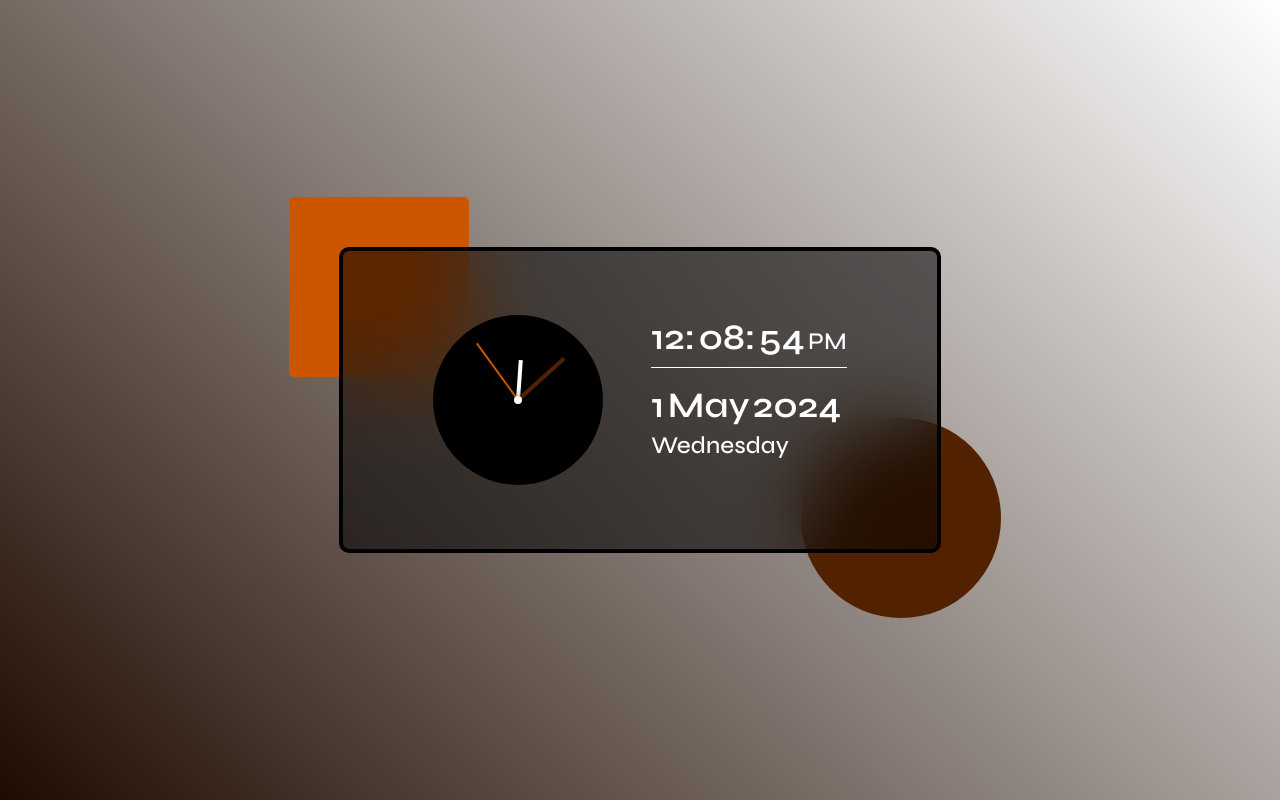
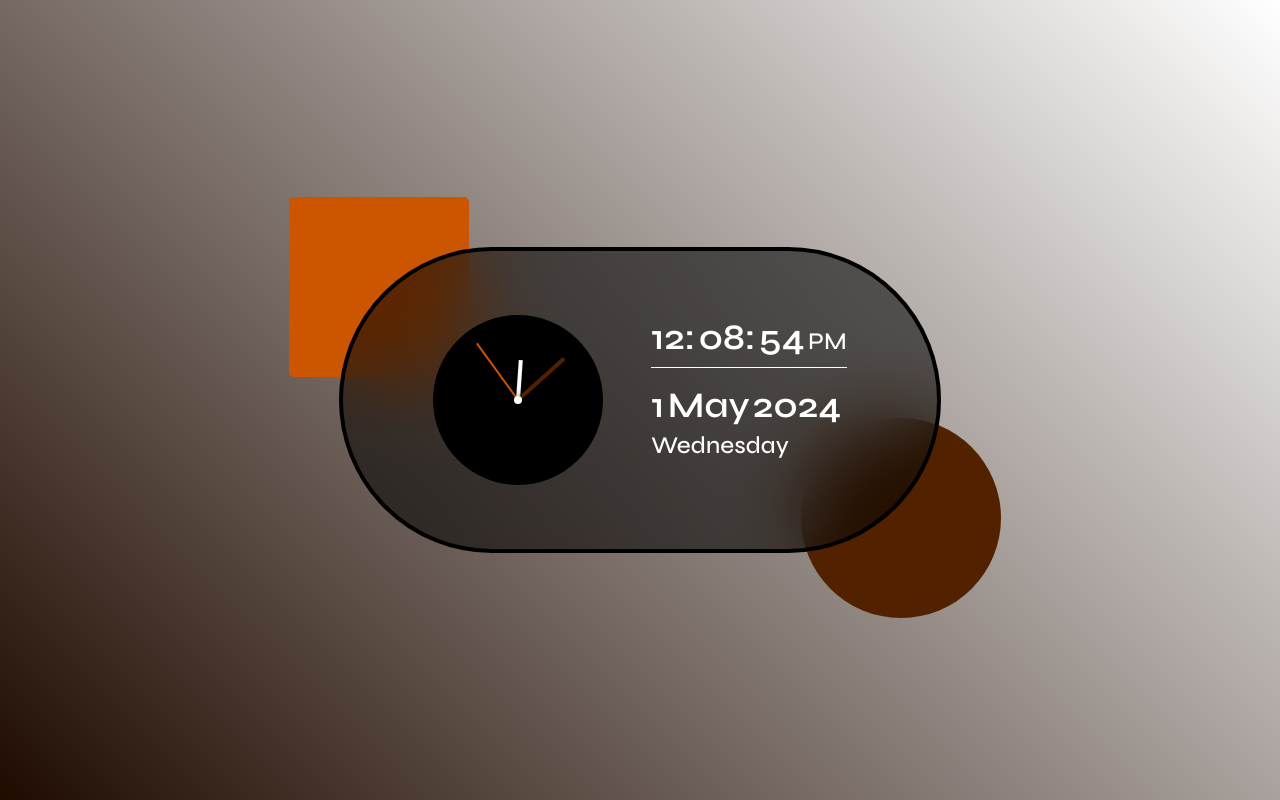
Before and after one commit to TshiamoMog/TshiamoMog.github.io, a plain HTML site: page digital-clock/index.html in a window 1280 px wide. Drawn offline with Linux system fonts and the light colour scheme.

Commit message:
Update Style

```diff
--- a/digital-clock/style.css
+++ b/digital-clock/style.css
@@ -57,7 +57,7 @@ body {
     justify-content: center;
     column-gap: 1rem;
     border: 3px solid black;
-    border-radius: 10px;
+    border-radius: 10rem;
     backdrop-filter: blur(40px);
 }
 
@@ -136,21 +136,21 @@ body {
     margin-bottom: 1rem;
 }
 
-@media screen and (max-width: 431px) {
+@media screen and (max-width: 500px) {
     .clock {
         width: 176px;
         height: 328px;
         flex-direction: column;
-        row-gap: 1.5rem;
+        row-gap: 3rem;
         text-align: center;
     }
 }
 
-@media screen and (min-width: 450px) {
+@media screen and (min-width: 500px) {
     .clock {
         width: 380px;
         height: 190px;
-        column-gap: 2rem;
+        column-gap: 3rem;
     }
 }
 
```
